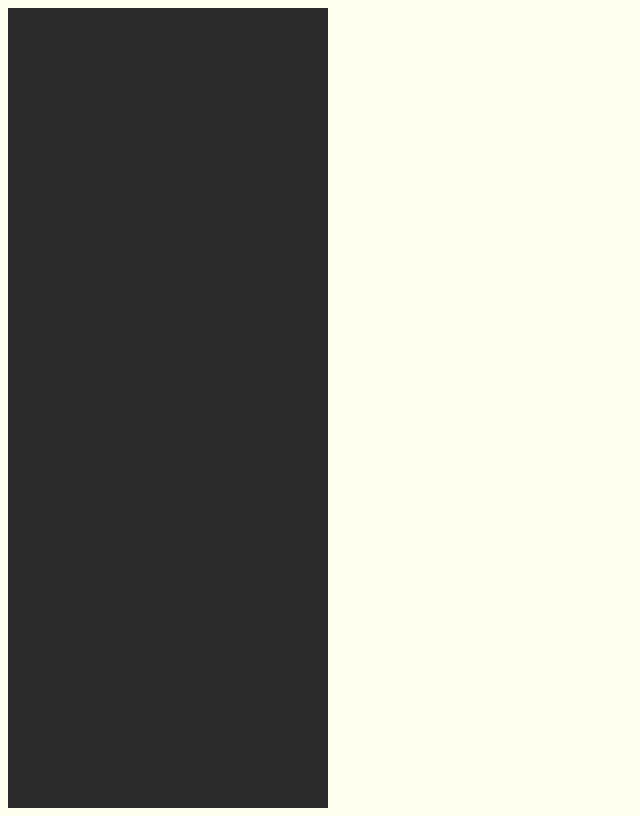
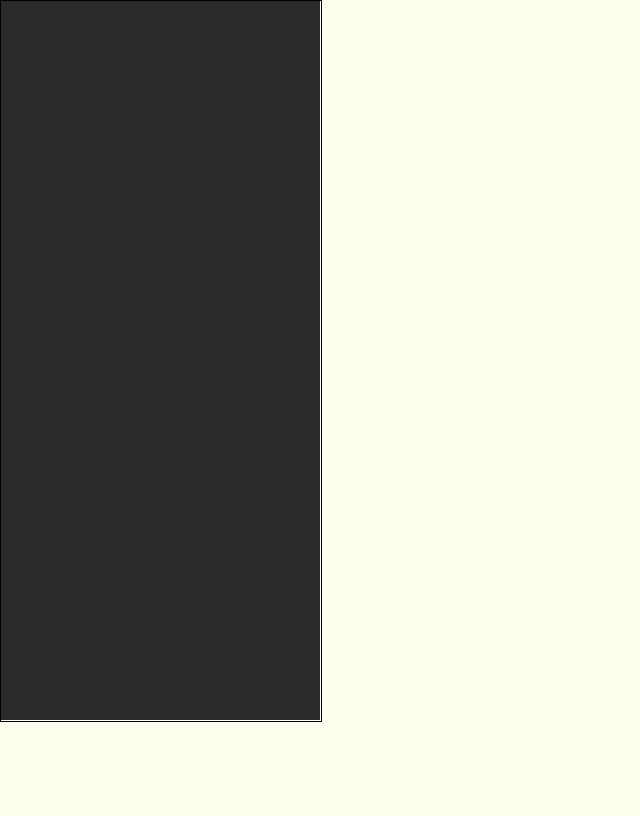
Before and after one commit to alexwkleung/tauri-dir-tree-struct, a website built with Vite: page index.html in a window 1280 px wide. Shown: the whole page, without its empty margins (0-640 px from the left). Built offline with nearby package versions, Linux system fonts and the light colour scheme.

Commit message:
Style changes

```diff
--- a/src/dom-nodes.ts
+++ b/src/dom-nodes.ts
@@ -1,5 +1,8 @@
 //app node
 export const app: HTMLDivElement = document.createElement('div');
 
+//file directory bg node
+export const fileDirectoryBg: HTMLDivElement = document.createElement('div');
+
 //file directory tree node
 export const fileDirectoryTreeNode: HTMLDivElement = document.createElement('div');
--- a/src/index.ts
+++ b/src/index.ts
@@ -1,5 +1,5 @@
 import { fs } from '@tauri-apps/api'
-import { app, fileDirectoryTreeNode } from './dom-nodes.js'
+import { app, fileDirectoryBg, fileDirectoryTreeNode } from './dom-nodes.js'
 import { isFile, isDirectory } from './is.js'
 
 import './styles/style.css'
@@ -8,9 +8,12 @@ import './styles/style.css'
 app.setAttribute("id", "app");
 document.body.prepend(app);
 
+fileDirectoryBg.setAttribute("id", "file-directory-bg");
+app.appendChild(fileDirectoryBg);
+
 //file directory tree node
 fileDirectoryTreeNode.setAttribute("id", "file-directory-tree");
-app.appendChild(fileDirectoryTreeNode);
+fileDirectoryBg.appendChild(fileDirectoryTreeNode);
 
 /**
  * fReadDir function
--- a/src/styles/style.css
+++ b/src/styles/style.css
@@ -1,21 +1,31 @@
 body {
     background-color: ivory;
+
+    /* no scroll on x and y axis */
+    overflow: hidden;
+
+    /* fix margin */
+    margin: 0 auto;
 }
 
-/*
 #file-directory-bg {
     width: 320px;
-    height: 100vh;
-    max-height: 100vh;
+    max-height: 90vh;
     background-color: #2c2b2b;
+    position: fixed;
 }
-*/
 
 #file-directory-tree {
+    border: 1px solid black;
+
     width: 320px;
-    height: 100vh;
-    max-height: 100vh;
-    background-color: #2c2b2b;
+    height: 90vh;
+
+    overflow-y: scroll;
+
+    /* ux purposes */
+    -webkit-user-select: none;
+    user-select: none;
 }
 
 /*
@@ -27,7 +37,6 @@ body {
 .parent-folder-name {
     color: white;
 }
-
 .parent-folder-name:hover {
     cursor: pointer
 }
@@ -39,7 +48,6 @@ body {
 .child-of-parent-folder {
     color: grey;
 }
-
 .child-of-parent-folder:hover {
     cursor: pointer;
 }
@@ -47,7 +55,6 @@ body {
 .child-of-root-folder {
     color: grey;
 }
-
 .child-of-root-folder:hover {
     cursor: pointer;
 }
```
